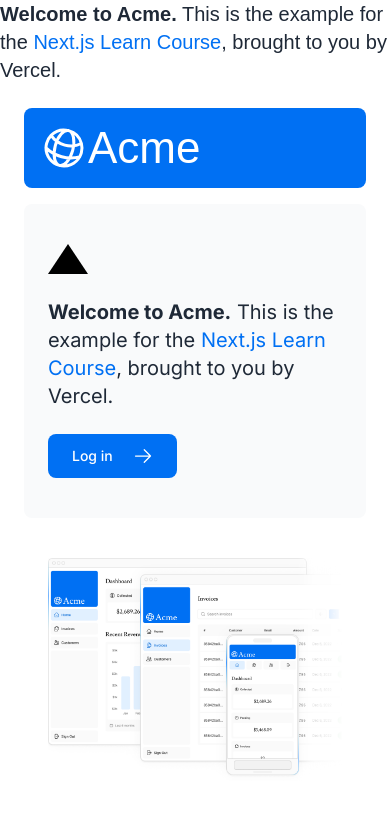
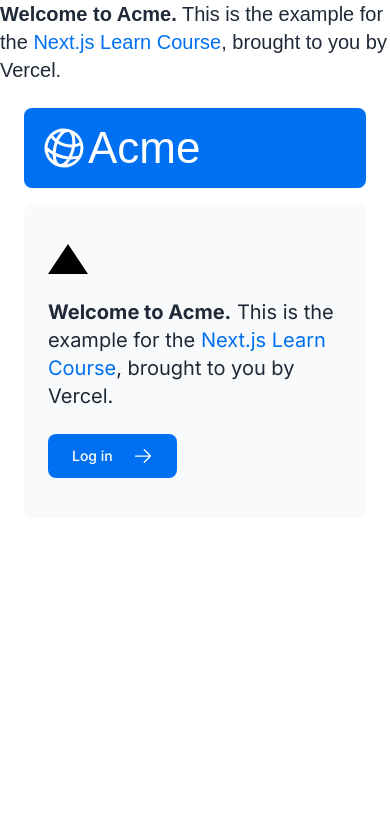
Before and after one commit to khemrajregmi/nextjs-project, a Next.js app: page / in a window 390 px wide. Shown: the top 814 px of the page. Built offline with nearby package versions, Linux system fonts and the light colour scheme; a web font is replaced by a local one.

Commit message:
added image tag in next js way

```diff
--- a/app/page.tsx
+++ b/app/page.tsx
@@ -3,6 +3,8 @@
 import Link from 'next/link';
 import styles from '@/app/ui/home.module.css';
 import { lusitana } from '@/app/ui/fonts';
+import Image from 'next/image';
+
 
 
 
@@ -36,8 +38,11 @@
             </Link>
           </div>
           <div className="flex items-center justify-center p-6 md:w-3/5 md:px-28 md:py-12">
-            <img
+            <Image
               src="/hero-desktop.png"
+              width={1000}
+              height={760}
+              className="hidden md:block"
               alt="Screenshots of the dashboard project showing desktop version"
             />
           </div>
```
